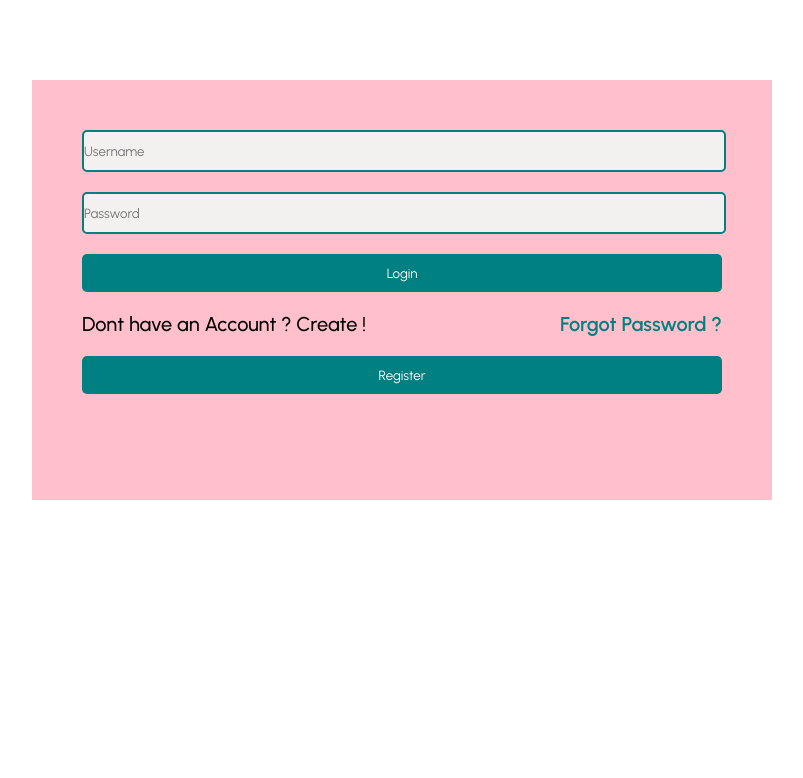
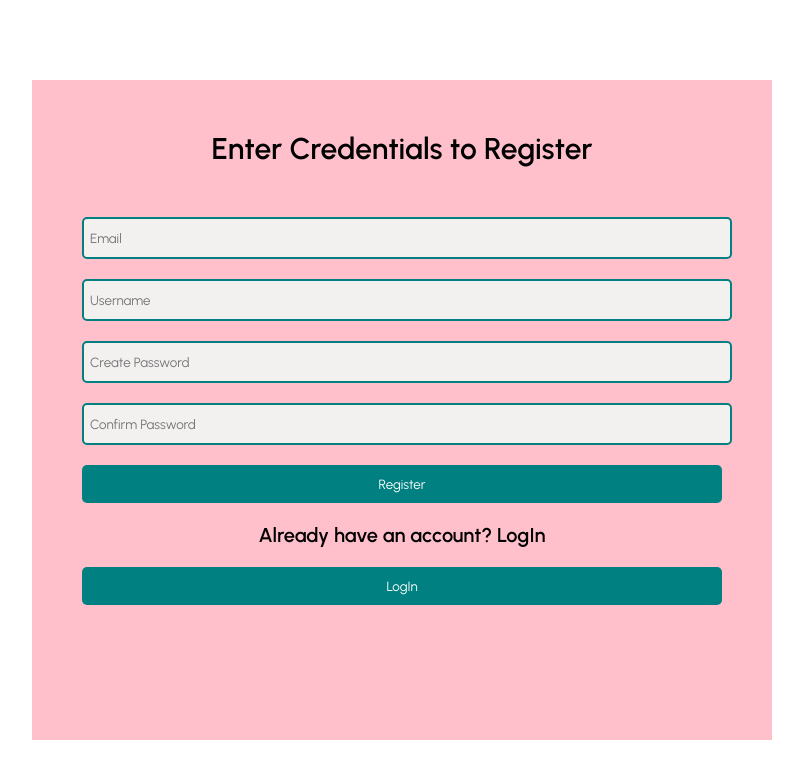
Before and after one commit to lokichaulagain/mern-ecommerce02, a React (Create React App) app in the folder client/: page / in a window 1280 px wide. Shown: the top 778 px of the page, without its empty margins (238-1041 px from the left). Built offline with nearby package versions, Linux system fonts and the light colour scheme.

Commit message:
registerPage

```diff
--- a/client/src/App.js
+++ b/client/src/App.js
@@ -1,13 +1,15 @@
 // import Home from "./pages/home/Home";
 // import SingleProduct from "./pages/singleProduct/SingleProduct";
-import Login from "./pages/login/Login";
+// import Login from "./pages/login/Login";
+import Register from "./pages/register/Register";
 
 function App() {
   return (
     <div className="App">
       {/* <Home /> */}
       {/* <SingleProduct /> */}
-      <Login/>
+      {/* <Login/> */}
+      <Register />
     </div>
   );
 }
--- /dev/null
+++ b/client/src/pages/register/Register.js
@@ -0,0 +1,29 @@
+import React from 'react'
+import "./register.scss"
+
+function Register() {
+    return (
+        <div className='registerCon'>
+            <div className="registerWrapper">
+                <span className='registerTitle'>Enter Credentials to Register</span>
+                <input className='regUsernameInput' type="email" placeholder="Email " />
+                <input className='regUsernameInput' type="text" placeholder="Username " />
+                <input className='regUsernameInput' type="password" placeholder="Create Password" />
+                <input className='regUsernameInput' type="password" placeholder="Confirm Password" />
+                <button className='registerBut'>Register</button>
+
+
+                <span className='alreadyHaveAcc'>Already have an account? LogIn</span>
+
+
+
+
+                <button className='registerBut'>LogIn</button>
+
+
+            </div>
+
+        </div>
+    )
+}
+export default Register
--- /dev/null
+++ b/client/src/pages/register/register.scss
@@ -0,0 +1,69 @@
+.registerCon{
+    display: flex;
+    align-items: center;
+    justify-content: center;
+
+    .registerWrapper{
+        padding: 50px;
+        margin-top: 80px;
+        width: 50vw;
+        height:70vh;
+        background-color: pink;
+        display: flex;
+        flex-direction: column;
+
+        .registerTitle{
+            font-size: 30px;
+            font-weight: 600;
+            display: flex;
+            justify-content: center;
+            margin-bottom: 50px;
+        }
+
+        .regUsernameInput{
+            height: 38px;
+            width: 100%;
+            margin-bottom: 20px;
+            border-radius: 5px;
+            background-color: rgb(243, 240, 240);
+            border: none;
+            outline: none;
+            border:2px solid teal;
+            padding-left: 6px;
+
+
+        }
+        .registerBut{
+            height: 38px;
+            width: 100%;
+            margin-bottom: 20px;
+            border-radius: 5px;
+            background-color: teal;
+            border: none;
+            color: white;
+
+        }
+
+        // .createAccAndForgotRow{
+        //     display: flex;
+        //     justify-content: space-between;
+        //     margin-bottom: 20px;
+            .dontHaveAcc{
+                font-size: 20px;
+                font-weight: 500;
+
+            }
+            .alreadyHaveAcc{
+                font-size: 20px;
+                font-weight: 600;
+                margin-bottom: 20px;
+                display: flex;
+                justify-content: center;
+
+            }
+
+        }
+
+
+
+    }
```
